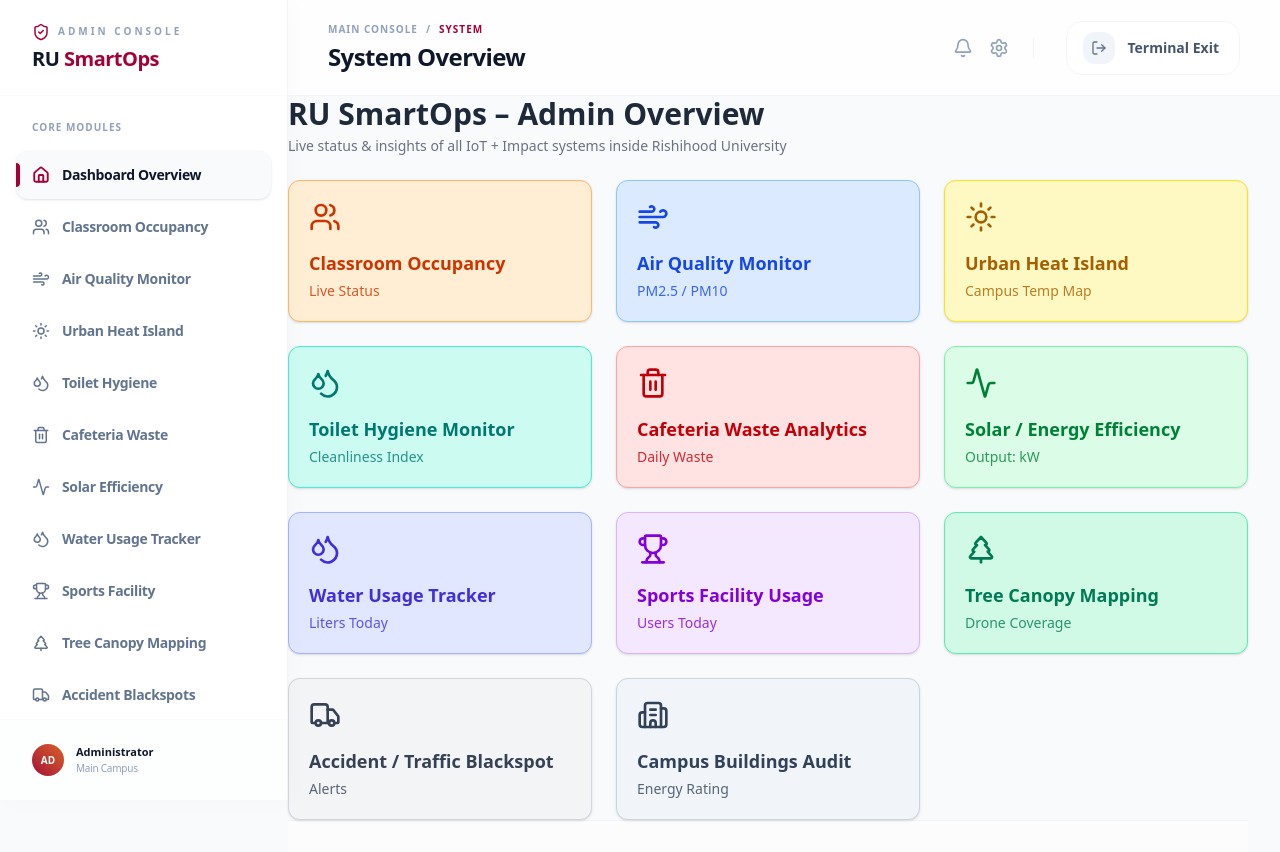
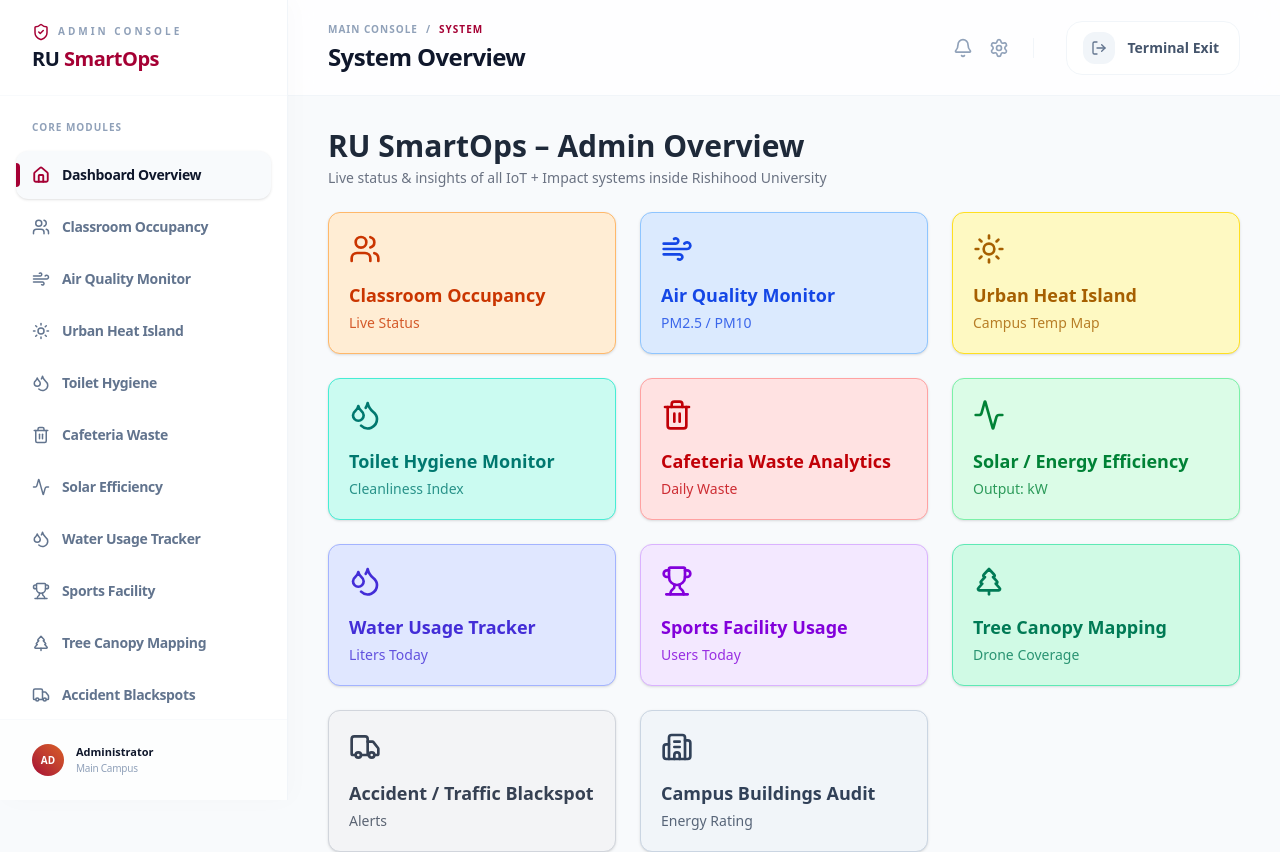
Before and after one commit to sankalpmtellur/RU-SmartOps, a React (Vite) app: page /dashboard in a window 1280 px wide. Shown: the top 852 px of the page. Built offline with nearby package versions, Linux system fonts and the light colour scheme.

Commit message:
Updated Layout

```diff
--- a/src/components/Layout.jsx
+++ b/src/components/Layout.jsx
@@ -1,23 +1,49 @@
 import Sidebar from "./Sidebar";
 import Navbar from "./Navbar";
 import Footer from "./Footer";
+import { motion, AnimatePresence } from "framer-motion";
+import { useLocation } from "react-router-dom";
 
 export default function Layout({ children }) {
+  const location = useLocation();
+
   return (
-    <div className="w-full min-h-screen bg-gray-50 flex">
-      {/* Sidebar */}
+    <div className="w-full min-h-screen bg-[#F8FAFC] flex font-sans antialiased">
+      {/* Fixed Sidebar - Width matched to Sidebar.jsx (w-72) */}
       <Sidebar />
 
-      {/* Main area */}
-      <div className="flex-1 ml-64">
+      {/* Main Container */}
+      <div className="flex-1 ml-72 flex flex-col relative">
+
+        {/* Fixed Navbar - Height matched to Navbar.jsx (h-24) */}
         <Navbar />
 
-        {/* Scrollable content */}
-        <main className="pt-24 pb-6 px-8 min-h-screen">
-          {children}
-          <Footer />   {/* <= added here */}
+        {/* Scrollable Content Area
+            - pt-24 matches Navbar height
+            - flex-1 ensures main takes up available height for the Footer to push down
+        */}
+        <main className="pt-24 flex-1 flex flex-col">
+          <div className="px-10 py-8 flex-1">
+            <AnimatePresence mode="wait">
+              <motion.div
+                key={location.pathname}
+                initial={{ opacity: 0, y: 10 }}
+                animate={{ opacity: 1, y: 0 }}
+                exit={{ opacity: 0, y: -10 }}
+                transition={{ duration: 0.3, ease: "easeOut" }}
+              >
+                {children}
+              </motion.div>
+            </AnimatePresence>
+          </div>
+
+          {/* Footer - Positioned at the bottom of the scroll flow */}
+          <Footer />
         </main>
       </div>
+
+      {/* Global Background Glow (Subtle) */}
+      <div className="fixed top-0 right-0 w-[500px] h-[500px] bg-orange-50/30 rounded-full blur-[120px] -z-10 pointer-events-none" />
     </div>
   );
 }
```
